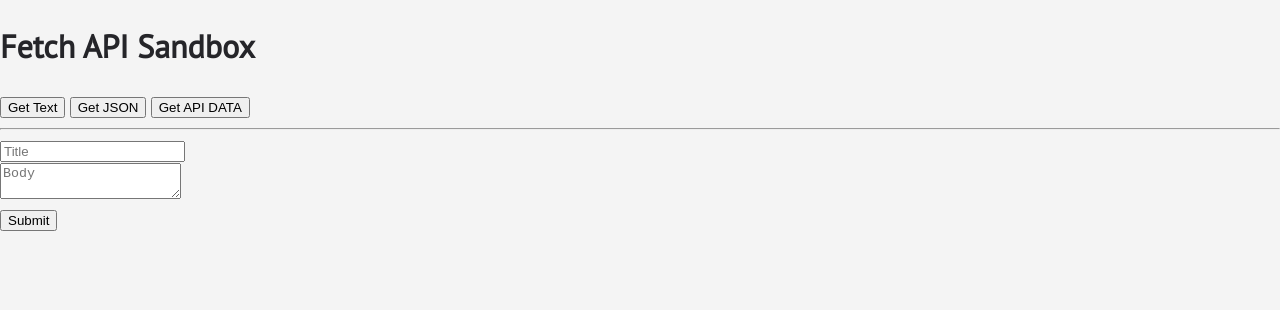
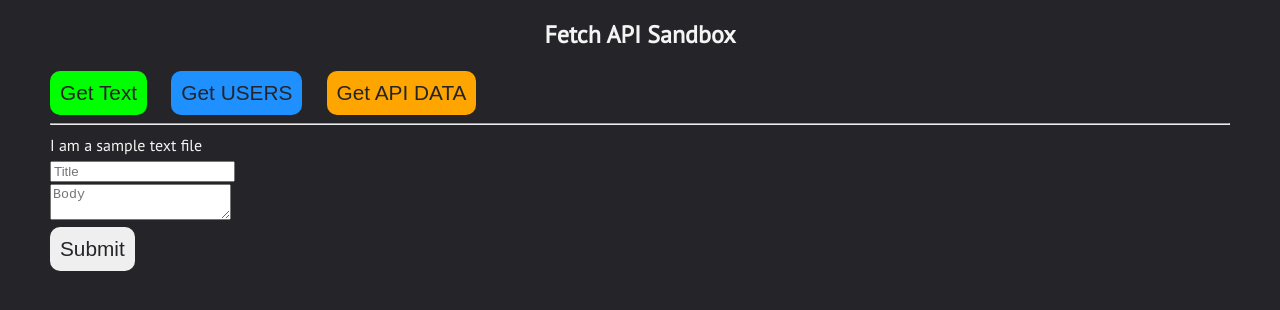
Before and after one commit to marry705/Fetch_API, a website: page index.html in a window 1280 px wide. Both pictures are taken after a click on the button "Get Text". Drawn offline with Linux system fonts and the light colour scheme.

Commit message:
feat: added eventlisteners for all buttons and function for getting information from web

```diff
--- a/index.html
+++ b/index.html
@@ -14,7 +14,7 @@
       <h1 class="display-4 mb-4">Fetch API Sandbox</h1>
       <section class="d-flex">
         <button class="btn btn-primary mr-4" id="getText">Get Text</button>
-        <button class="btn btn-success mr-4" id="getUsers">Get JSON</button>
+        <button class="btn btn-success mr-4" id="getUsers">Get USERS</button>
         <button class="btn btn-warning mr-4" id="getPosts">Get API DATA</button>
       </section>
       <hr>
--- a/main.js
+++ b/main.js
@@ -1,4 +1,30 @@
 function app() {
+  function getPosts() {
+    fetch('https://jsonplaceholder.typicode.com/posts')
+      .then(res => res.json())
+      .then((ansver) => {
+        let output = '<h2 class="mb-4">Posts</h2>';
+        ansver.forEach((post) => {
+          output += `
+            <div class="card mb-3">
+              <h3>${post.title}</h3>
+              <p>${post.body}</p>
+            </div>
+          `;
+        });
+        document.getElementById('output').innerHTML = output;
+      });
+  }
+
+  function getText() {
+    fetch('sample.txt')
+      .then(res => res.text())
+      .then((ansver) => {
+        document.getElementById('output').innerHTML = ansver;
+      });
+  }
+
+
   document.getElementById('getText').addEventListener('click', () => {
     getText();
   });
--- /dev/null
+++ b/sample.txt
@@ -0,0 +1 @@
+I am a sample text file
--- a/style.css
+++ b/style.css
@@ -1,15 +1,56 @@
 :root {
-    --text-color: #252529;
-    --back-color: #f4f4f4;
+    --dark-color: #252529;
+    --light-color: #f4f4f4;
+    --primary-color: #00FF00;
+    --warning-color: #FFA500;
+    --success-color: #1E90FF;
 }
 
 @import url('https://fonts.googleapis.com/css?family=PT+Sans');
 
 body {
-    background-color: var(--back-color);
+    background-color: var(--dark-color);
     margin: 0 auto;
-    color: var(--text-color);
+    color: var(--light-color);
     line-height: 1.6;
     font-family: 'PT Sans', sans-serif;
     font-size: 16px;
 }
+.btn{
+    padding: 10px;
+    color: var(--dark-color);
+    font-size: 1.3rem;
+    border-radius: 10px;
+    border: none;
+    display: inline-block;
+    margin-right: 20px;
+}
+.btn-primary{
+    background: var(--primary-color);
+}
+.btn-success{
+    background: var(--success-color);
+}
+.btn-warning{
+    background: var(--warning-color);
+}
+.container{
+    margin: 0 50px;
+}
+.form-form{
+    border: 1px soled var(--dark-color);
+    font-size: 1.2rem;
+    margin: 10px;
+}
+.mb-4{
+    font-size: 1.5rem;
+    text-align: center;
+}
+.mb-3{
+    font-size: 1.2rem;
+    text-align: left;
+}
+.card{
+    font-size: 1rem;
+    text-align: left;
+}
```
Also changed, not shown: users.json (added, +17 -0 lines).
